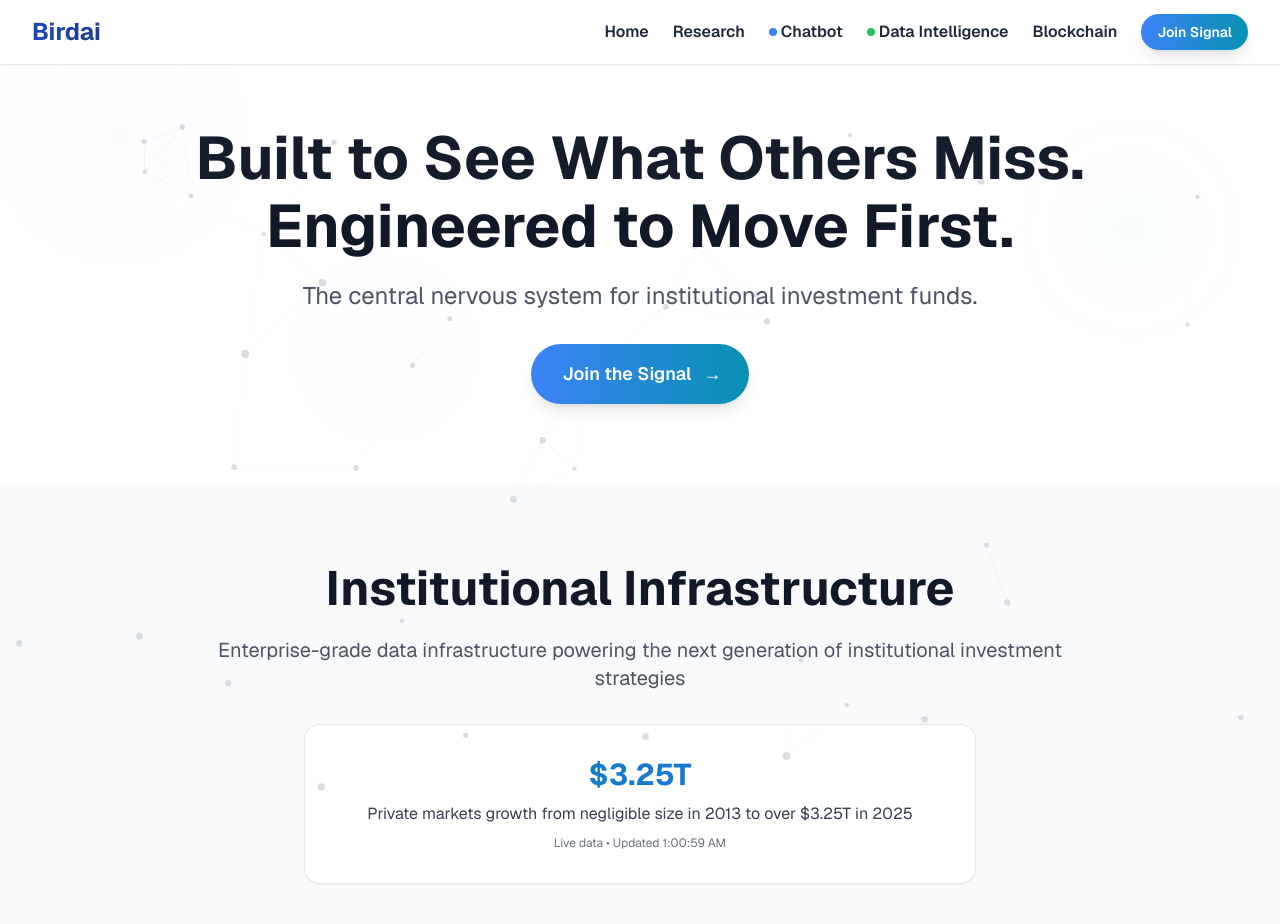
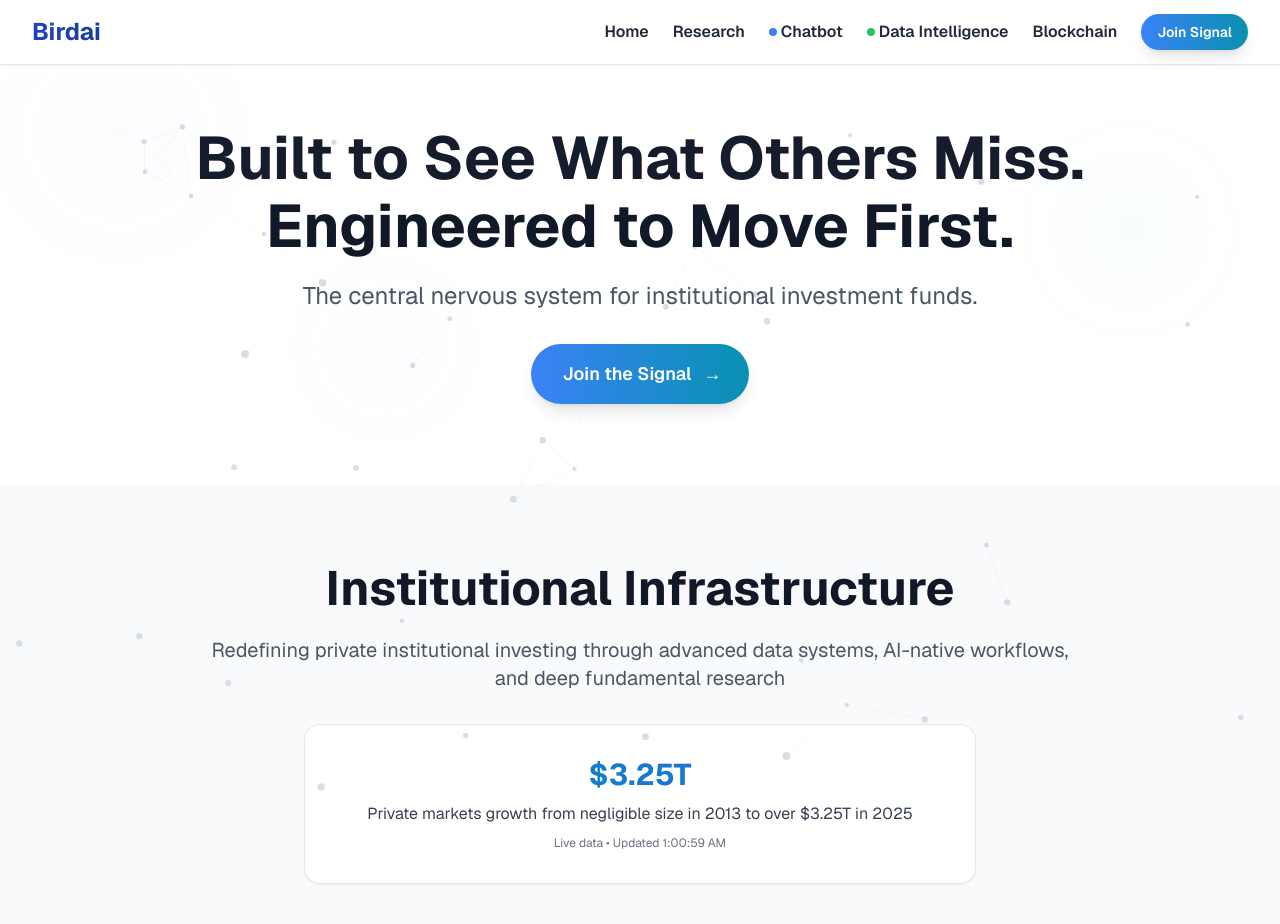
Before and after one commit to Kfar19/CursorWeb, a Next.js app: page / in a window 1280 px wide. Shown: the top 924 px of the page. Built offline with nearby package versions, Linux system fonts and the light colour scheme; no server answers.

Commit message:
Update Institutional Infrastructure description with new messaging

```diff
--- a/src/app/page.tsx
+++ b/src/app/page.tsx
@@ -1194,7 +1194,7 @@ export default function Home() {
             </ScrollAnimation>
             <ScrollAnimation delay={0.2}>
               <p className="text-xl text-gray-600 max-w-4xl mx-auto mb-8">
-                Enterprise-grade data infrastructure powering the next generation of institutional investment strategies
+                Redefining private institutional investing through advanced data systems, AI-native workflows, and deep fundamental research
               </p>
             </ScrollAnimation>
             <ScrollAnimation delay={0.4}>
```
